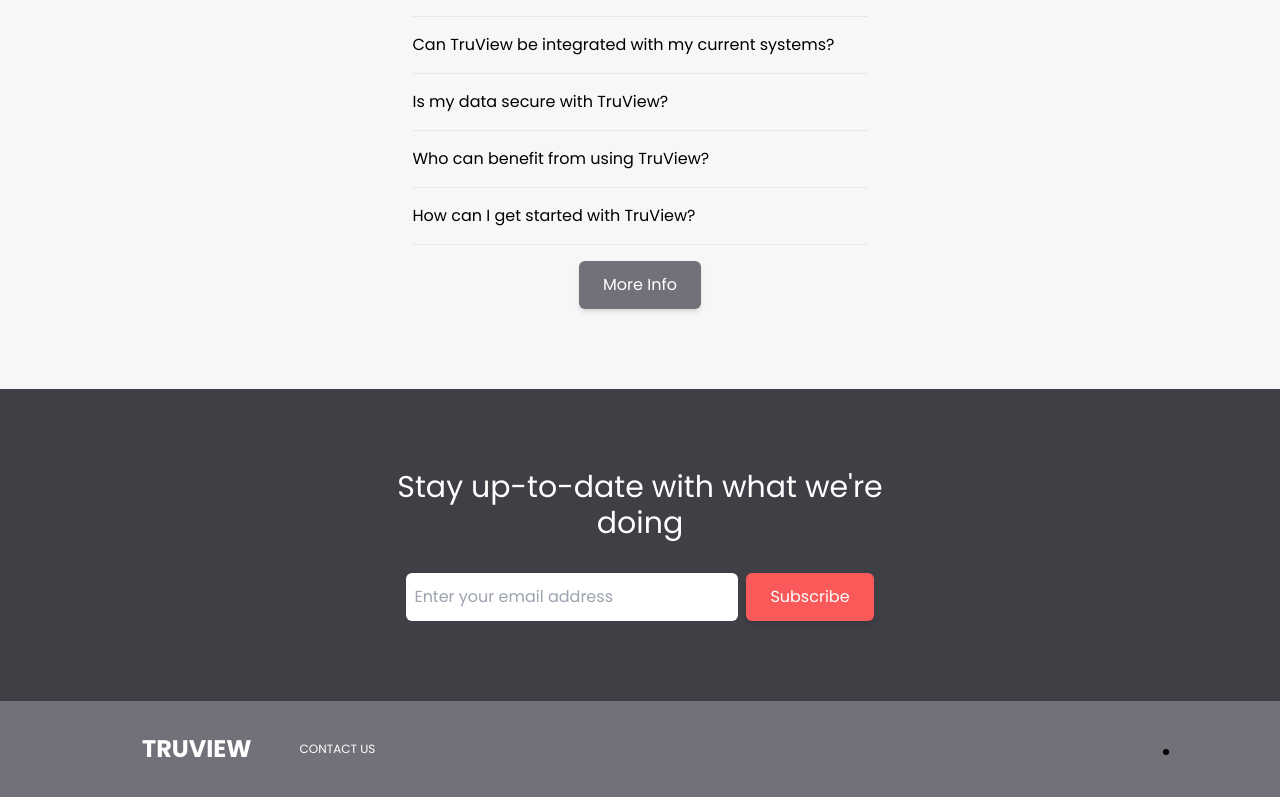
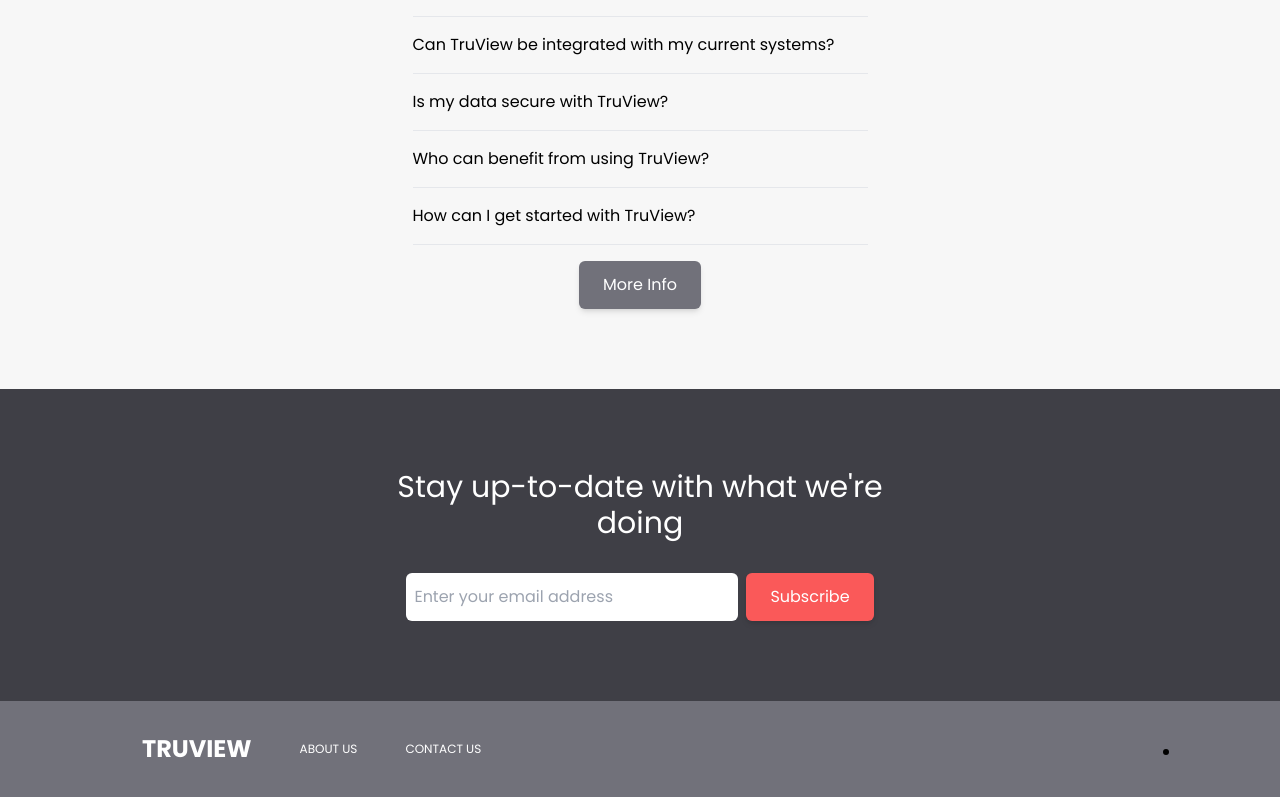
Before and after one commit to alfarseniko/truView2.0, a Next.js app: page / in a window 1280 px wide. Shown: the part 3314-4111 px from the top of the page. Built offline with nearby package versions, Linux system fonts and the light colour scheme; some icons are missing.

Commit message:
chore: minor link changes

```diff
--- a/app/page.js
+++ b/app/page.js
@@ -17,12 +17,12 @@
   const handleSubmit = async (e) => {
     //returns if empty form is passed
     e.preventDefault();
-    try{
+    try {
       if (!email) return
       const docRef = doc(collection(db, 'emails'))
       const docSnap = await getDoc(docRef)
       console.log(email)
-    await setDoc(docRef, { email: email, time: serverTimestamp()})
+      await setDoc(docRef, { email: email, time: serverTimestamp() })
       setMessage('Thank you! Your email has been recorded.');
       setEmail('');
       setSubmitted(true)
@@ -41,14 +41,14 @@
 
   return (
     <div>
-      <Analytics/>
-      <SpeedInsights/>
+      <Analytics />
+      <SpeedInsights />
       {/* ----- HEADER ----- */}
       <header class="font-Poppins">
         <nav class="bg-zinc-500 flex items-center py-2">
           <h1 class="font-bold text-white text-2xl pl-12">TRUVIEW</h1>
           <ul class="hidden sm:flex flex-1 justify-end items-center gap-12 text-bookmark-blue uppercase text-xs pr-12">
-          <li class="cursor-pointer text-white"><Link href="https://www.linkedin.com/company/truview1/">About Us</Link></li>
+            <li class="cursor-pointer text-white"><Link href="/aboutus">About Us</Link></li>
             <li class="cursor-pointer text-white"><Link href="https://www.linkedin.com/company/truview1/">Contact Us</Link></li>
             <button type="button" class="bg-bookmark-red text-white rounded-md px-7 py-3 uppercase">LOGIN</button>
           </ul>
@@ -183,56 +183,6 @@
         </div>
       </section>
 
-      {/* ----- DOWNLOAD ----- */}
-
-      {/* <section class="py-20 mt-20">
-        <div class="sm:w-3/4 lg:w-5/12 mx-auto px-2">
-          <h1 class="text-3xl text-center text-bookmark-blue ">Download</h1>
-          <p class="text-center text-bookmark-grey mt-4 ">
-            Manage your bookmarks effortlessly with our simple bookmark manager. Organize your favorite websites, categorize them with tags, and easily access them whenever you need.
-          </p>
-        </div> */}
-        {/* ----- Cards ----- */}
-        {/* <div class="container grid grid-cols-1 md:grid-cols-2 lg:grid-cols-3 gap-16 max-w-screen-lg mt-16">
-          {/* ----- Card # 1 ----- */}
-          {/* <div class="flex flex-col rounded-md shadow-md lg:mb-16">
-            <div class="p-6 flex flex-col items-center">
-              <img src="/images/logo-chrome.svg" alt="" />
-              <h3 class="mt-5 mb-2 text-bookmark-blue text-lg">Add to Chrome</h3>
-              <p class="mb-2 text-bookmark-grey font-light">Minimum version 62</p>
-            </div>
-            <hr class="border-b border-bookmark-white"></hr>
-            <div class="flex p-6">
-              <button type="button" class="flex-1 btn btn-zinc hover:bg-bookmark-white hover:text-black">Add and Install Extension</button>
-            </div>
-          </div> */}
-          {/* ----- Card # 2 ----- */}
-          {/* <div class="flex flex-col rounded-md shadow-md lg:my-8">
-            <div class="p-6 flex flex-col items-center">
-              <img src="/images/logo-firefox.svg" alt="" />
-              <h3 class="mt-5 mb-2 text-bookmark-blue text-lg">Add to Firefox</h3>
-              <p class="mb-2 text-bookmark-grey font-light">Minimum version 62</p>
-            </div>
-            <hr class="border-b border-bookmark-white"></hr>
-            <div class="flex p-6">
-              <button type="button" class="flex-1 btn btn-zinc hover:bg-bookmark-white hover:text-black">Add and Install Extension</button>
-            </div>
-          </div> */}
-          {/* ----- Card # 3 ----- */}
-          {/* <div class="flex flex-col rounded-md shadow-md lg:mt-16">
-            <div class="p-6 flex flex-col items-center">
-              <img src="/images/logo-opera.svg" alt="" />
-              <h3 class="mt-5 mb-2 text-bookmark-blue text-lg">Add to Opera</h3>
-              <p class="mb-2 text-bookmark-grey font-light">Minimum version 62</p>
-            </div>
-            <hr class="border-b border-bookmark-white"></hr>
-            <div class="flex p-6">
-              <button type="button" class="flex-1 btn btn-zinc hover:bg-bookmark-white hover:text-black">Add and Install Extension</button>
-            </div>
-          </div>
-        </div>
-      </section> */}
-
       {/* ----- FAQ ----- */}
 
       <section class="bg-bookmark-white py-20">
@@ -342,10 +292,10 @@
         <div class="container flex flex-col md:flex-row items-center">
           <div class="flex flex-1 flex-wrap items-center justify-center md:justify-start gap-12">
             {/* <img src="/images/logo-bookmark-white.png" alt="" /> */}
-            <h1 class="font-bold text-white text-2xl pl-12">TRUVIEW</h1>
+            <h1 class="font-bold text-white text-2xl pl-12"><Link href="/">TRUVIEW</Link></h1>
             <ul class="flex text-white uppercase gap-12 text-xs">
+              <li class="cursor-pointer text-white"><Link href="/aboutus">About Us</Link></li>
               <li class="cursor-pointer text-white"><Link href="https://www.linkedin.com/company/truview1/">Contact Us</Link></li>
-
             </ul>
           </div>
           <div class="flex gap-10 mt-12 md:mt-0">
```
Also changed, not shown: app/aboutus/page.js (added). Lines whose indentation alone changed are shown as unchanged.
